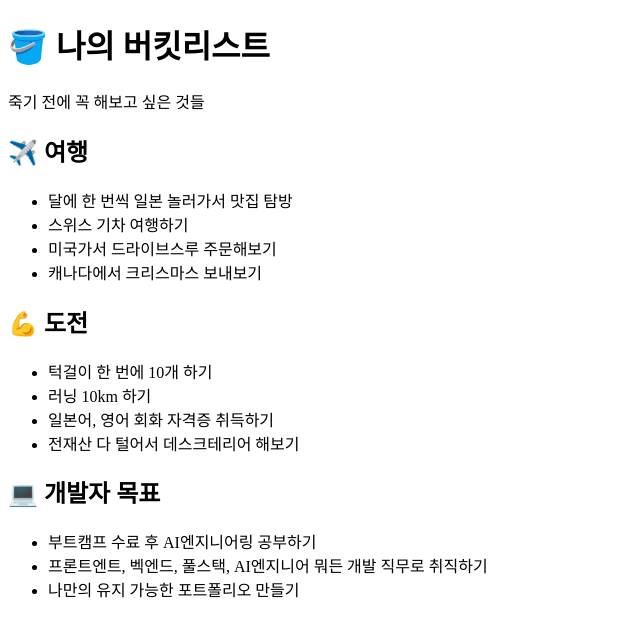
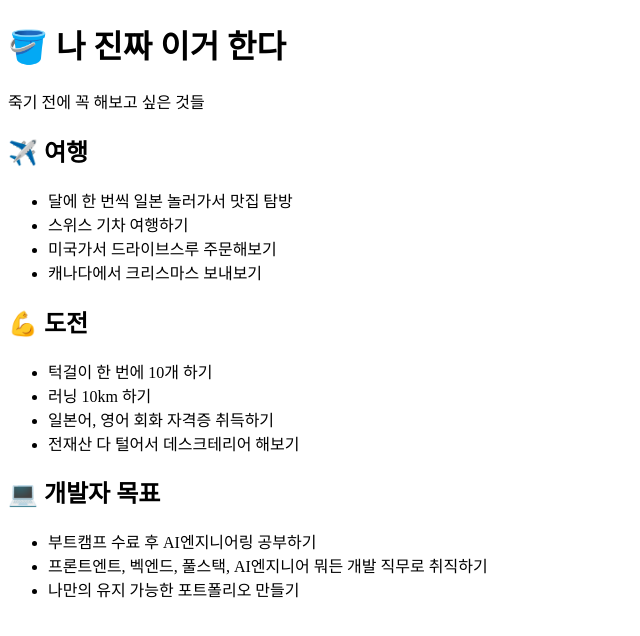
Before and after one commit to chyeseong/my-bucketlist, a plain HTML site: page index.html in a window 1280 px wide. Shown: the whole page, without its empty margins (0-640 px from the left). Drawn offline with Linux system fonts and the light colour scheme.

Commit message:
쌍방과실

```diff
--- a/index.html
+++ b/index.html
@@ -6,7 +6,7 @@
     <title>나의 버킷리스트</title>
   </head>
   <body>
-    <h1>🪣 나의 버킷리스트</h1>
+    <h1>🪣 나 진짜 이거 한다</h1>
     <p>죽기 전에 꼭 해보고 싶은 것들</p>
 
     <h2>✈️ 여행</h2>
```
